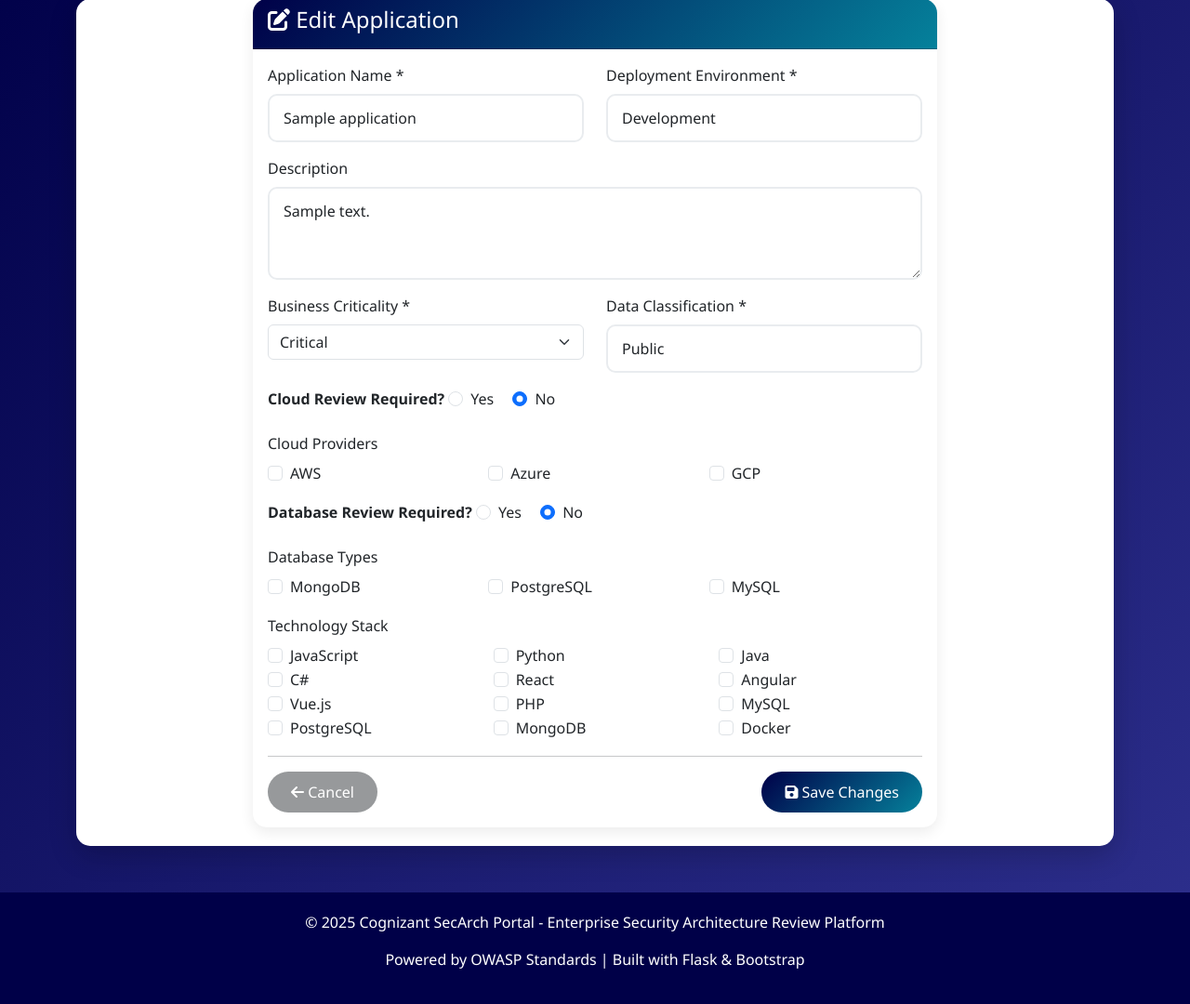
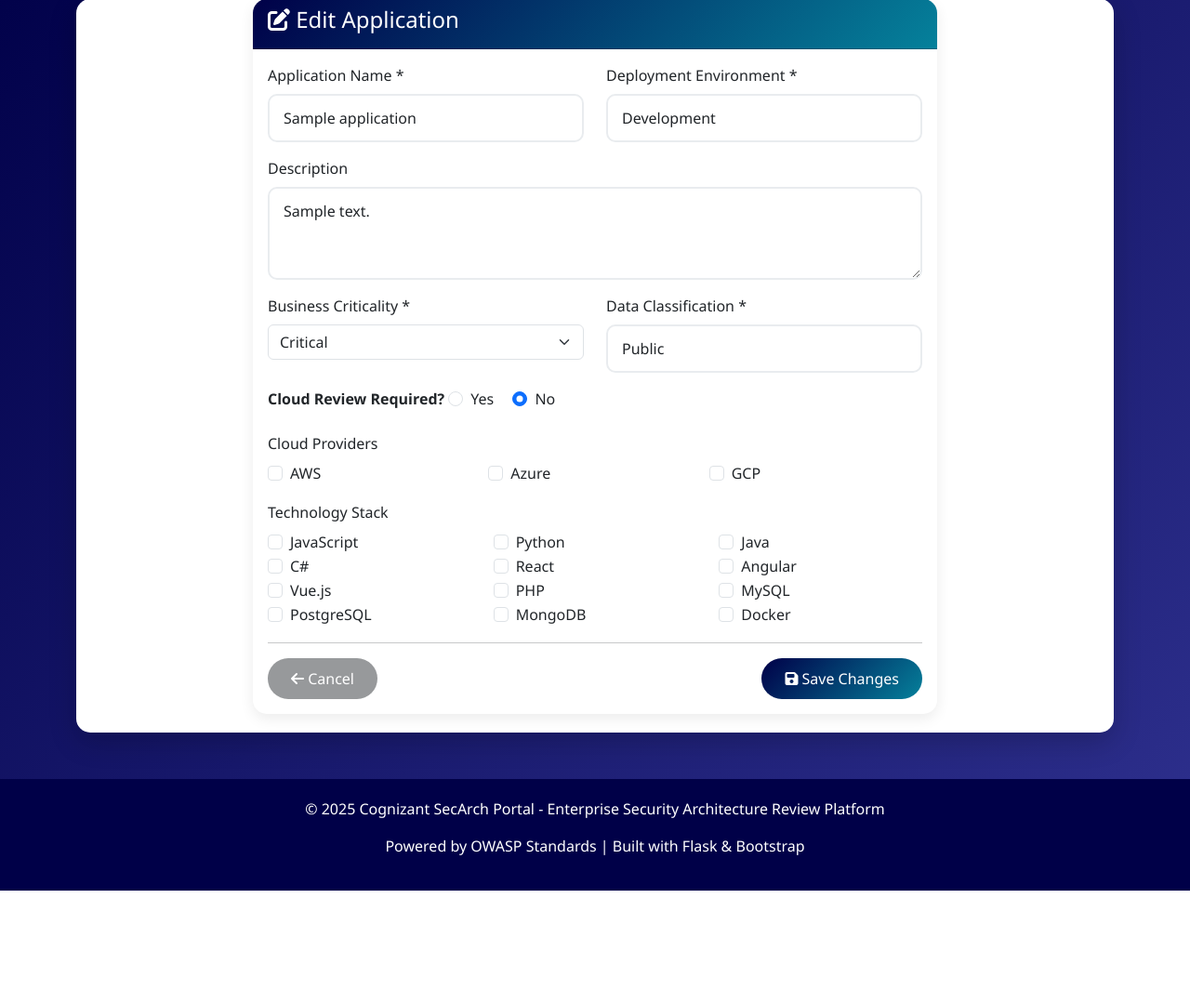
Before and after one commit to harini-cts/SecurArch, a Flask app: template templates/edit_application.html in a window 1280 px wide. Shown: the part 87-1167 px from the top of the page at 93% size. After the commit the page ends 1045 px from the top, so only its background shows below. Run offline with Flask 3, Linux system fonts and the light colour scheme; the template is opened without the code that fills it: most values are stand-ins (such as "Sample title", 1, 10 or a date in 2020).

Commit message:
Finalize analyst screenshot viewer and edit form tweaks

```diff
--- a/templates/edit_application.html
+++ b/templates/edit_application.html
@@ -86,32 +86,7 @@
 						</div>
 					</div>
 
-					<!-- Database Review -->
-					<div class="mb-3">
-						<label class="form-label fw-semibold">Database Review Required?</label>
-						<div class="form-check form-check-inline">
-							<input class="form-check-input" type="radio" name="database_review_required" value="yes" id="db_yes" {{ 'checked' if application.database_review_required=='yes' else '' }}>
-							<label class="form-check-label" for="db_yes">Yes</label>
-						</div>
-						<div class="form-check form-check-inline">
-							<input class="form-check-input" type="radio" name="database_review_required" value="no" id="db_no" {{ 'checked' if application.database_review_required!='yes' else '' }}>
-							<label class="form-check-label" for="db_no">No</label>
-						</div>
-					</div>
-					<div class="mb-3">
-						<label class="form-label">Database Types</label>
-						{% set db_selected = (application.database_types or '').split(',') %}
-						<div class="row g-2">
-							{% for db in ['MongoDB','PostgreSQL','MySQL'] %}
-							<div class="col-md-4">
-								<div class="form-check">
-									<input class="form-check-input" type="checkbox" name="database_types" value="{{ db }}" id="db_{{ db|lower }}" {{ 'checked' if db in db_selected else '' }}>
-									<label class="form-check-label" for="db_{{ db|lower }}">{{ db }}</label>
-								</div>
-							</div>
-							{% endfor %}
-						</div>
-					</div>
+					<!-- Database Review fields removed per requirement -->
 
 					<!-- Technology Stack -->
 					<div class="mb-3">
```
Also changed, not shown: templates/analyst/review_detail.html (+66 -8 lines).
